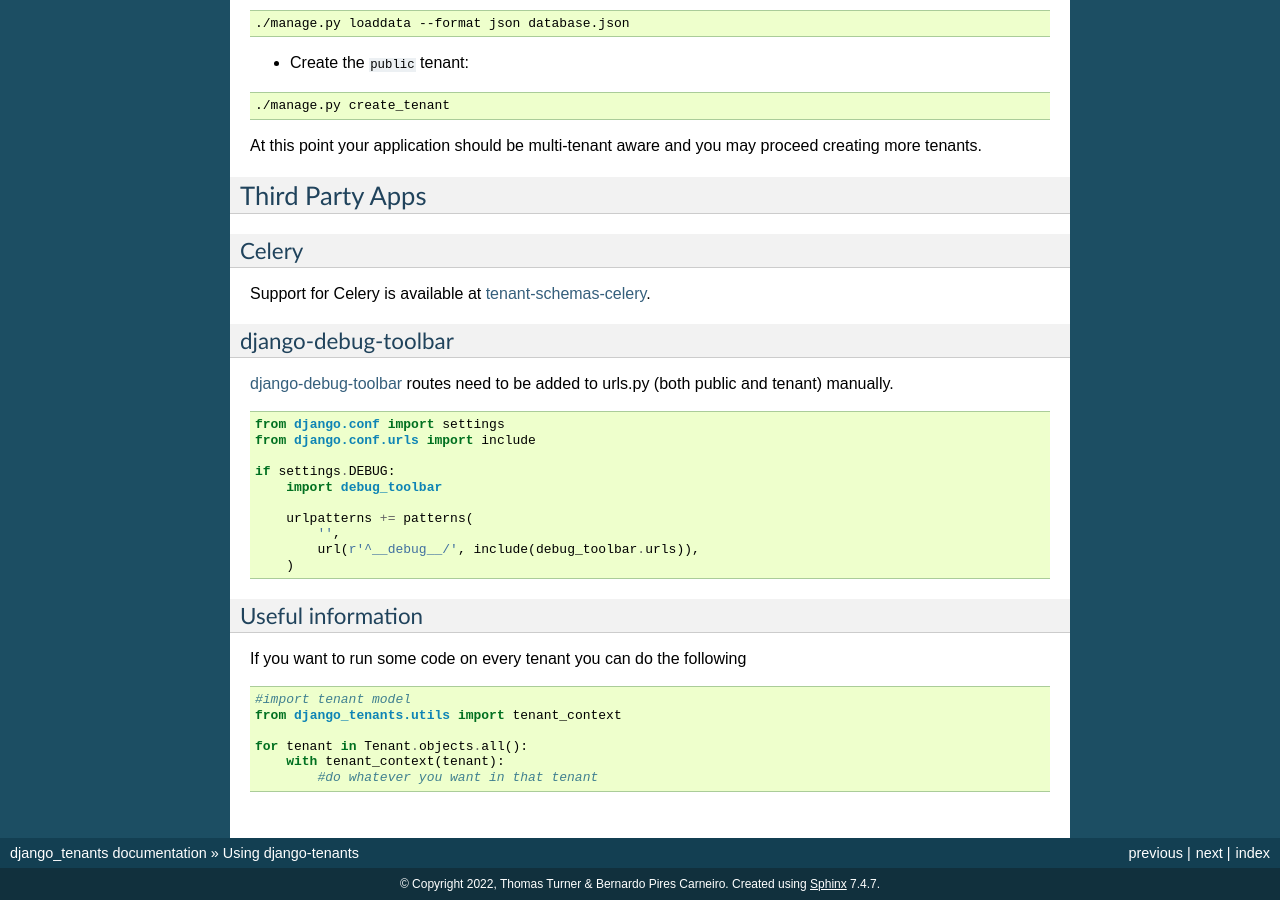
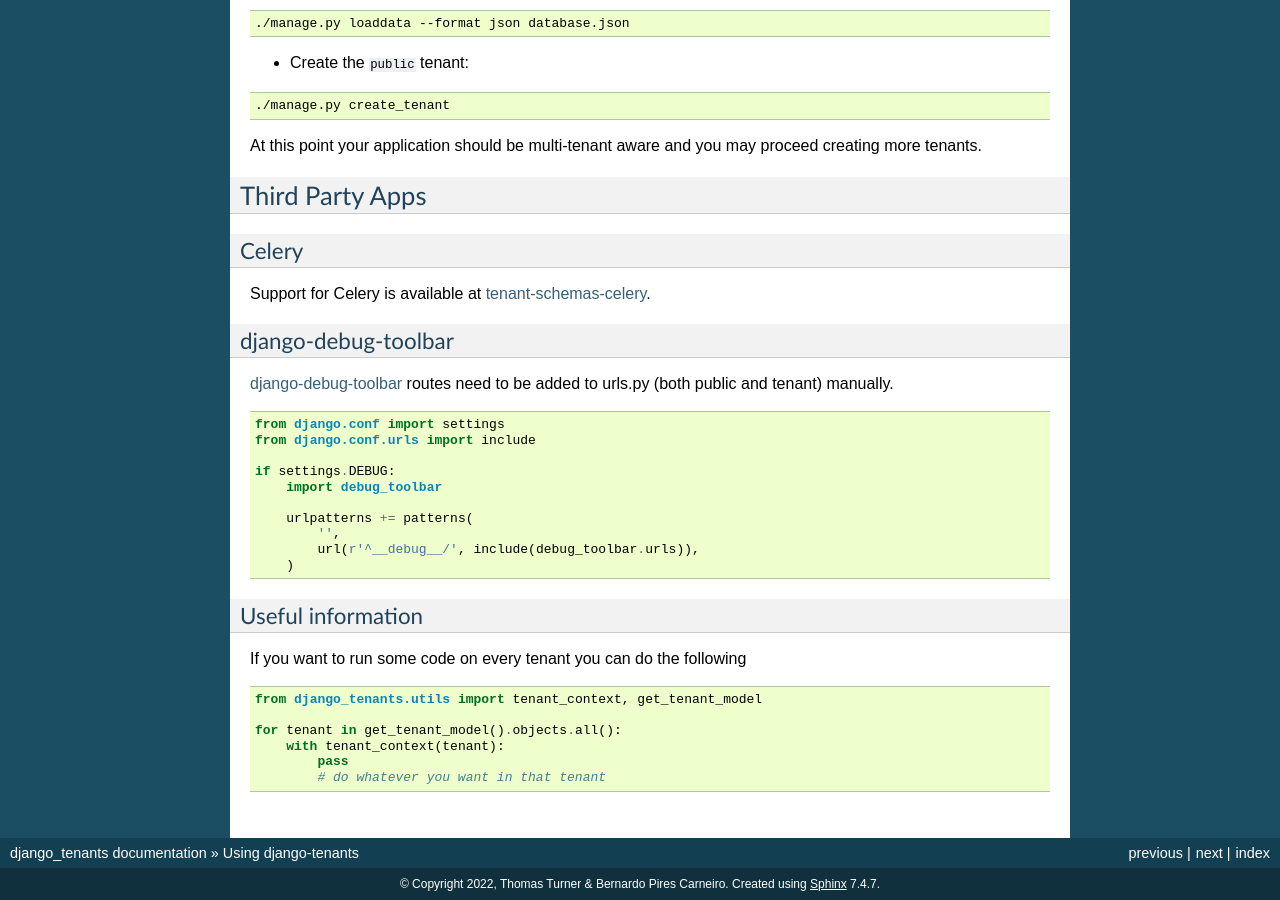
Before and after one commit to django-tenants/django-tenants, a Sphinx documentation site: the page built from docs/use.rst, in a window 1280 px wide and 900 px high, scrolled down 8306 px. Built offline with Sphinx 7.4.7, drawn with Linux system fonts in a browser that asks for light colours; the version number could not be read and is left out.

Commit message:
Fixed #750

```diff
--- a/docs/use.rst
+++ b/docs/use.rst
@@ -561,9 +561,9 @@ If you want to run some code on every tenant you can do the following
 
 .. code-block:: python
 
-    #import tenant model
-    from django_tenants.utils import tenant_context
+    from django_tenants.utils import tenant_context, get_tenant_model
 
-    for tenant in Tenant.objects.all():
+    for tenant in get_tenant_model().objects.all():
         with tenant_context(tenant):
-            #do whatever you want in that tenant
+            pass
+            # do whatever you want in that tenant
```
